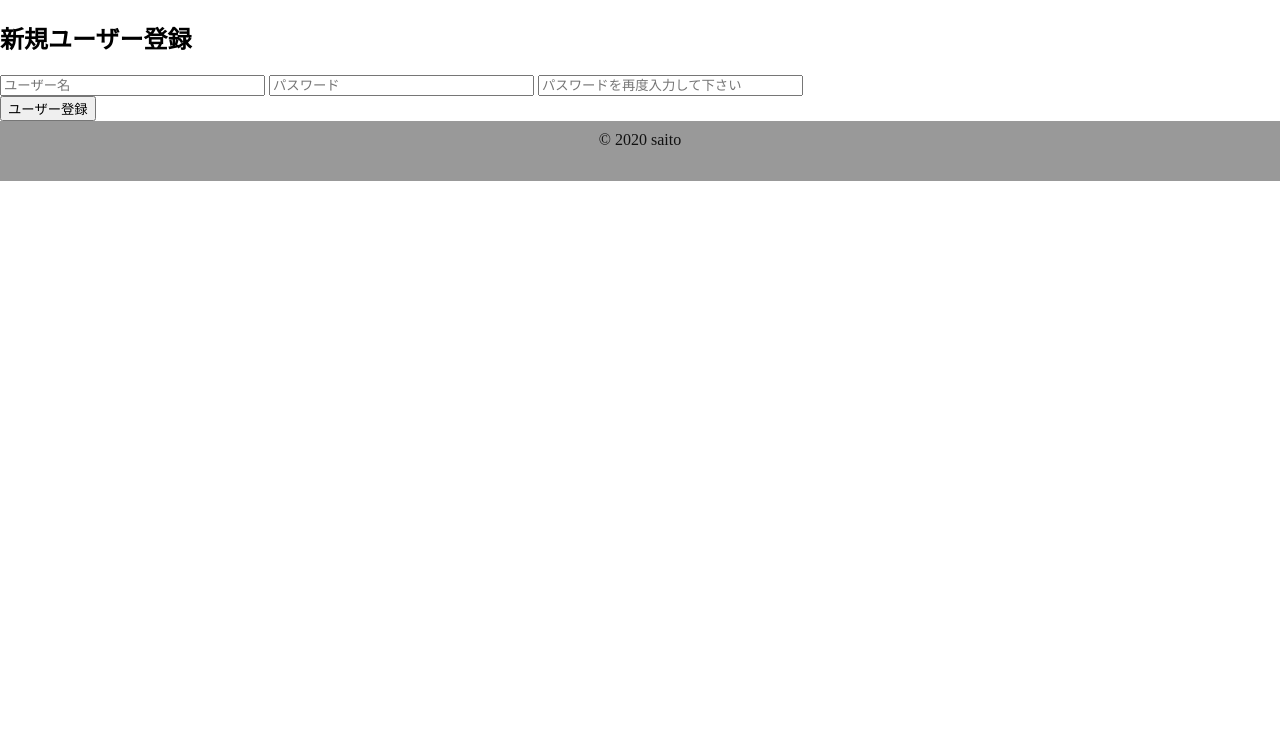
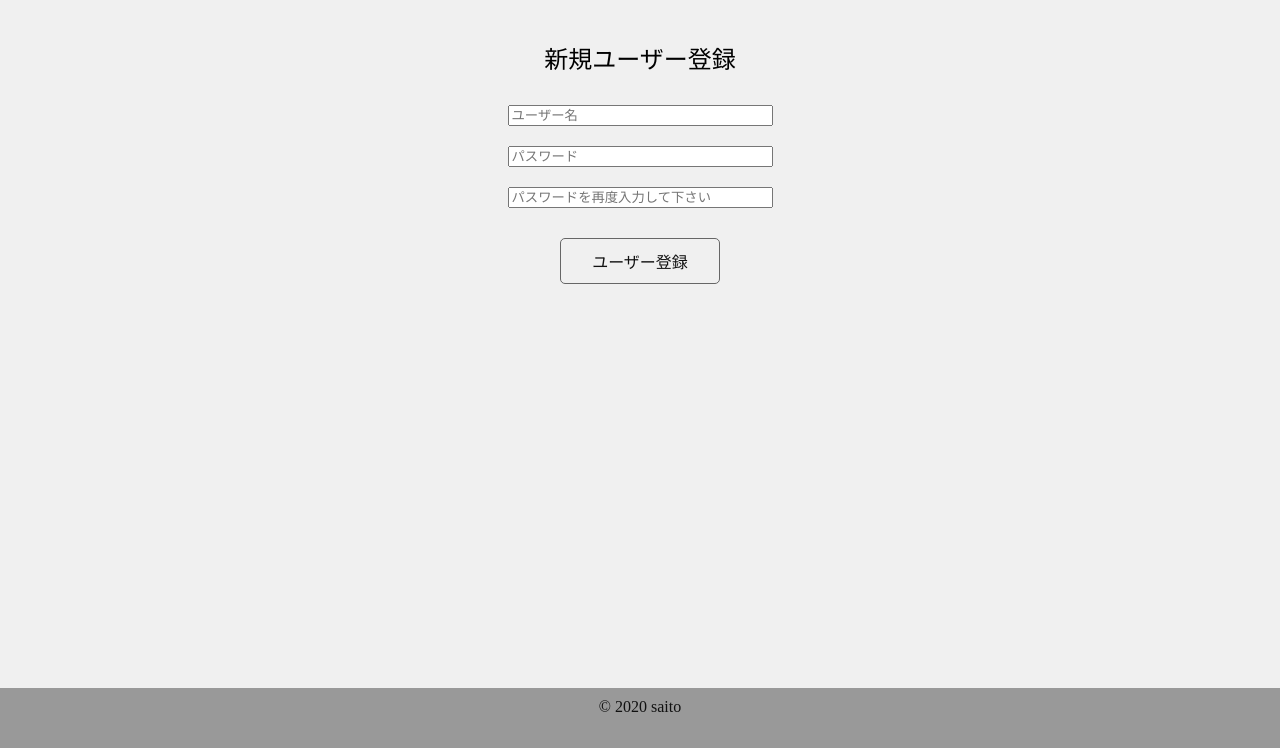
Before and after one commit to sait0-kun/todo_php, a PHP site: page /create_user.php in a window 1280 px wide. Shown: the part 60-808 px from the top of the page. Before the commit the page ends 241 px from the top, so only its background shows below. Run offline with PHP 8.4, Linux system fonts and the light colour scheme; style sheets or scripts are compiled from the project's sources.

Commit message:
[update]import

```diff
--- a/docker/app/src/css/style.css
+++ b/docker/app/src/css/style.css
@@ -52,6 +52,52 @@
   background-color: #f0f0f0;
 }
 
+.create {
+  padding: 20px;
+  background-color: #f0f0f0;
+  text-align: center;
+  height: 81vh;
+}
+
+.create__title {
+  font-weight: normal;
+}
+
+.create__form {
+  width: 400px;
+  margin: 0 auto;
+}
+
+.create__form__input {
+  margin: 10px 0;
+}
+
+.create__form__btn {
+  margin-top: 20px;
+  display: flex;
+  justify-content: space-evenly;
+}
+
+.create__form__btn * {
+  width: 160px;
+  border: #666 solid 1px;
+  border-radius: 5px;
+  color: #111;
+  font-weight: normal;
+  font-size: 16px;
+  padding: 10px 0;
+  cursor: pointer;
+}
+
+.create__form__btn *:hover {
+  opacity: .6;
+}
+
+.create__form__btn-register {
+  display: inline-block;
+  background-color: #f0f0f0;
+}
+
 .footer {
   background-color: #999;
   color: #111;
--- a/docker/app/src/css/style.scss
+++ b/docker/app/src/css/style.scss
@@ -1 +1 @@
-@import "header", "login", "footer";
+@import "header", "login", "create", "footer";
```
